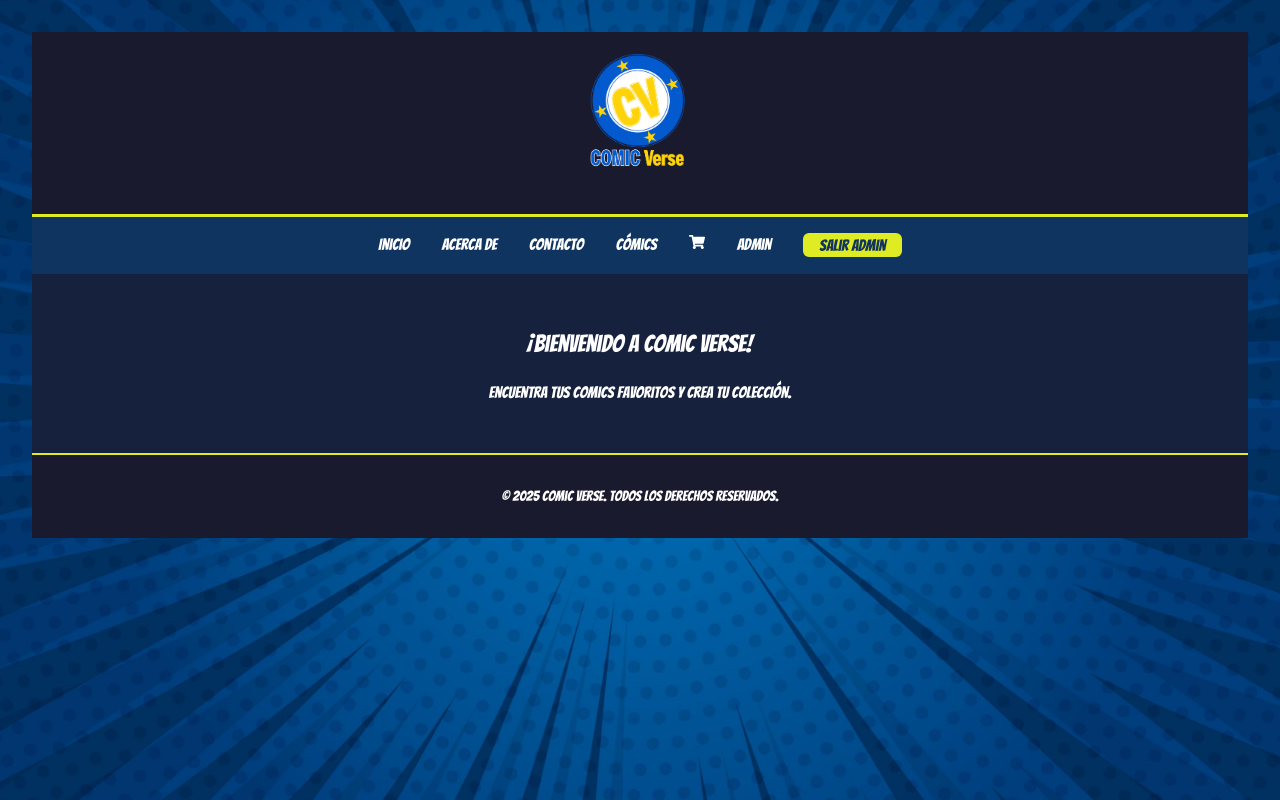
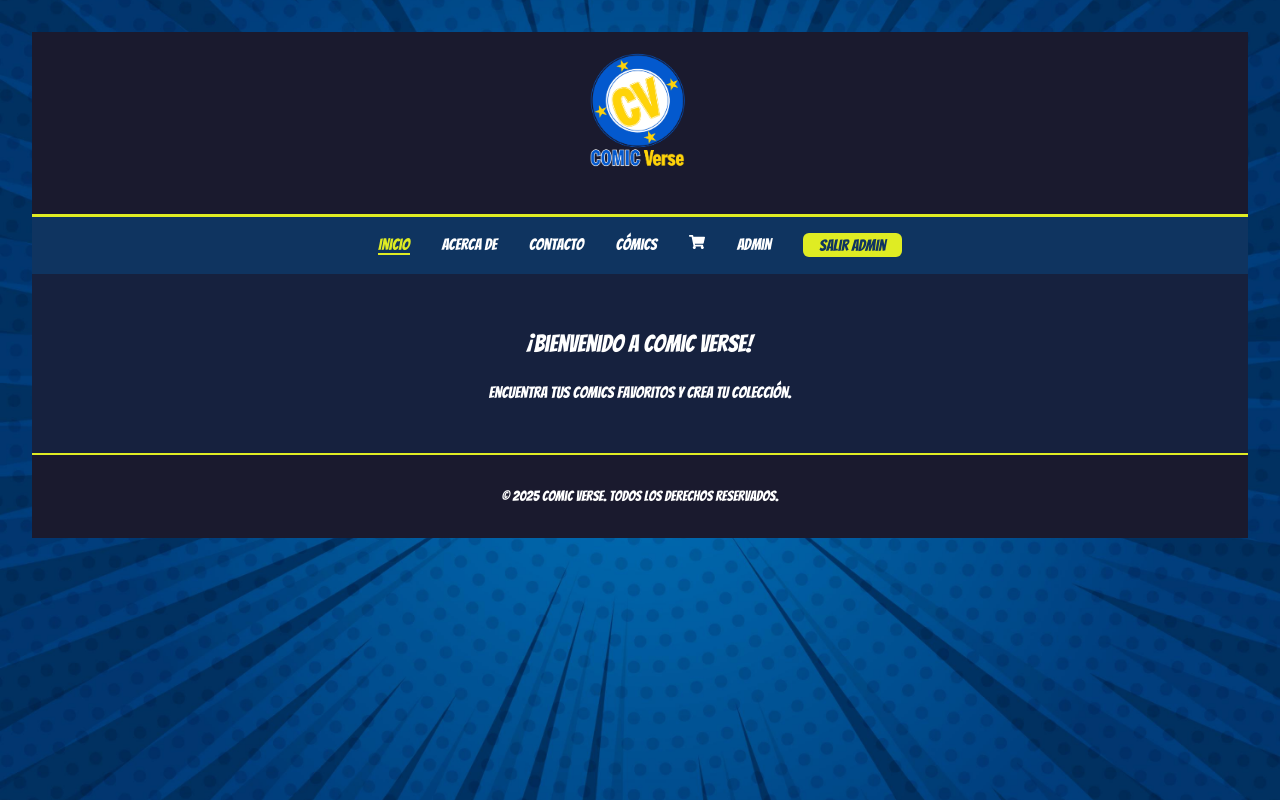
Before and after one commit to andymartinez75/comic_verse, a React (Vite) app: page / in a window 1280 px wide. Built offline with nearby package versions, Linux system fonts and the light colour scheme.

Commit message:
ajusto nav para mostrar pesta;a actica

```diff
--- a/src/components/Nav.jsx
+++ b/src/components/Nav.jsx
@@ -1,5 +1,5 @@
 import React, { useState } from 'react';
-import { Link } from 'react-router-dom';
+import { NavLink } from 'react-router-dom';
 import '../styles/nav.css';
 import { FaShoppingCart } from 'react-icons/fa';
 
@@ -21,13 +21,13 @@ return (
         <button className="menu-toggle" onClick={toggleMenu}>☰</button>
         </div>
         <ul className={`nav-links ${menuAbierto ? 'abierto' : ''}`}>
-            <li><Link to="/" onClick={cerrarMenu}>Inicio</Link></li>
-            <li><Link to="/about" onClick={cerrarMenu}>Acerca de</Link></li>
-            <li><Link to="/contacto" onClick={cerrarMenu}>Contacto</Link></li>
-            <li><Link to="/productos" onClick={cerrarMenu}>Cómics</Link></li>
-            <li><Link to="/carrito"className="carrito-icono" onClick={cerrarMenu}><FaShoppingCart /></Link></li>
+            <li><NavLink to="/" onClick={cerrarMenu}>Inicio</NavLink></li>
+            <li><NavLink to="/about" onClick={cerrarMenu}>Acerca de</NavLink></li>
+            <li><NavLink to="/contacto" onClick={cerrarMenu}>Contacto</NavLink></li>
+            <li><NavLink to="/productos" onClick={cerrarMenu}>Cómics</NavLink></li>
+            <li><NavLink to="/carrito"className="carrito-icono" onClick={cerrarMenu}><FaShoppingCart /></NavLink></li>
             {isAdmin && (
-            <li><Link to="/admin" onClick={cerrarMenu}>Admin</Link></li>
+            <li><NavLink to="/admin" onClick={cerrarMenu}>Admin</NavLink></li>
             )}
             <li>
             <button
--- a/src/styles/nav.css
+++ b/src/styles/nav.css
@@ -65,3 +65,7 @@ color: white;
     margin: 0.5 0;
     }
 }
+.nav a.active {
+    color: #dfec23;
+    border-bottom: 2px solid #dfec23;
+}
```
